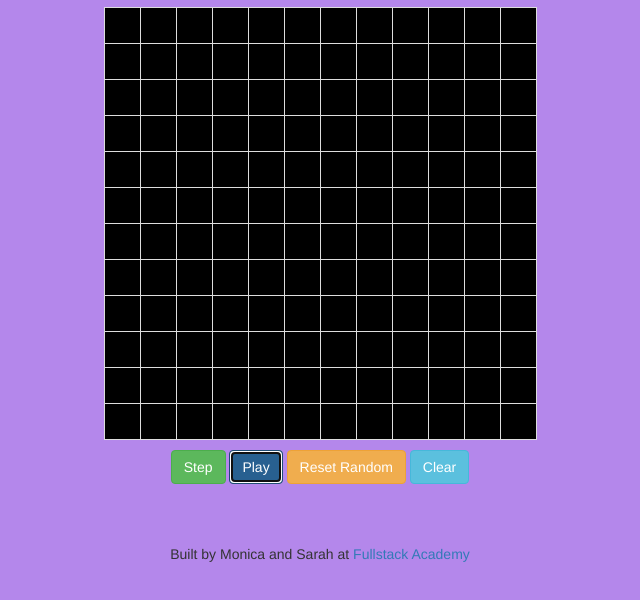
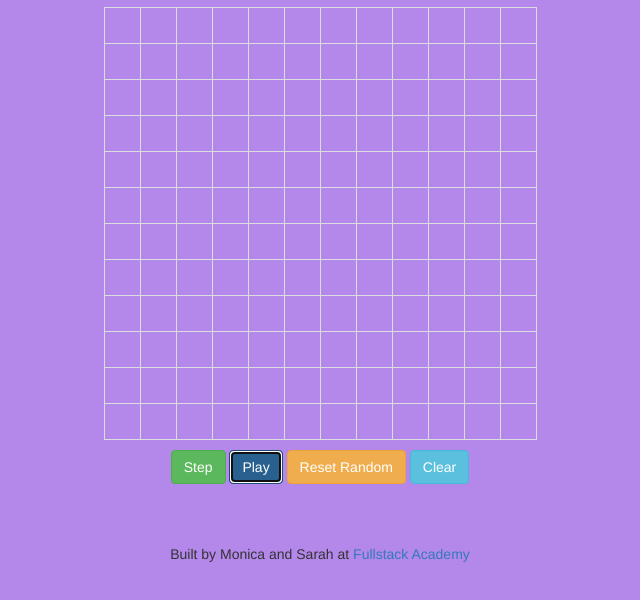
Before and after one commit to sarmchar/GameOfLife, a plain HTML site: page index.html in a window 1280 px wide. Both pictures are taken after a click on the button "Play". Shown: the part 66-666 px from the top of the page, without its empty margins (320-960 px from the left). Drawn offline with Linux system fonts and the light colour scheme.

Commit message:
style changes

```diff
--- a/board.js
+++ b/board.js
@@ -1,70 +1,23 @@
-/**
- * Given a width and height, construct a Board.
- *
- * @param {Int} width
- * @param {Int} height
- * @param {Array<Int>} cells the array to use for the cells (default: new Uint8Array(width * height))
- */
-function Board(width=32, height=32, cells) {
+function Board(width = 32, height = 32, cells) {
   this.width = width;
   this.height = height;
-  // We'll store our cells in a 1D typed array.
-  // Typed arrays are a lot like normal arrays, but they're
-  // (1) much faster, and (2) can only hold one kind of data type.
-  // In this case, we're creating a Uint8 typed array, which means
-  // it can only hold unsigned, 8-bit integers (ints from 0 to 255).
-  //
-  // Since we only really need to track 1 bit per cell, this is positively
-  // luxurious for our needs.
-  this.cells = cells || new Uint8Array(width * height)
+  this.cells = cells || new Uint8Array(width * height);
 }
 
-/**
- * indexFor(coords: [row: int, col: int]) -> int
- *
- * Given an array of coordinates [row, col], return the index of that cell in this
- * board's cells array.
- */
 Board.prototype.indexFor = function([row, col]) {
-  // OMG, a destructured parameter! ⬆️⬆️⬆️⬆️⬆️⬆️
-  //
-  // This digs into the array we were passed, plucks out the first
-  // two elements, and names them row and col. Any other elements
-  // are ignored.
-  //
-  // http://2ality.com/2015/01/es6-destructuring.html
+  if (row < 0 || row >= this.height || col < 0 || col >= this.width) return;
+  return row * this.width + col;
+};
 
-  // Return undefined if we're out of bounds
-  if (row < 0 || row >= this.height || col < 0 || col >= this.width)
-    return;
-  return row * this.width + col;
-}
-
-/**
- * get(coords: [row: int, col: int]) -> uint8
- *
- * Get the value of the board at coords.
- */
 Board.prototype.get = function (coords) {
   return this.cells[this.indexFor(coords)] || 0;
 };
 
-/**
- * set(coords: [row: int, col: int], value: uint8)
- *
- * Set the value of the board at coords to value.
- */
 Board.prototype.set = function(coords, value) {
   this.cells[this.indexFor(coords)] = value;
 };
 
-/**
- * livingNeighbors(coords: [row: int, col: int])
- *
- * Return the count of living neighbors around a given coordinate.
- */
 Board.prototype.livingNeighbors = function([row, col]) {
-   // TODO: Return the count of living neighbors.
   var count = 0;
   for (var i = row - 1; i < row + 2; i++){
     for (var j = col - 1; j < col + 2; j++){
@@ -78,22 +31,10 @@ Board.prototype.livingNeighbors = function([row, col]) {
   return count - this.get([row, col]);
 };
 
-/**
- * toggle(coords: [row: int, col: int])
- *
- * Toggle the cell at coords from alive to dead or vice versa.
- */
 Board.prototype.toggle = function(coords) {
   this.cells[this.indexFor(coords)] = !this.get(coords);
 };
 
-/**
- * Give the vitals of a cell (its current state, and how many living neighbors it
- * currently has), return whether it will be alive in the next tick.
- *
- * @param {Boolean} isAlive
- * @param {Number} numLivingNeighbors
- */
 function conway(isAlive, numLivingNeighbors) {
   if (isAlive){
     if (numLivingNeighbors < 2 || numLivingNeighbors > 3) return false;
@@ -104,14 +45,7 @@ function conway(isAlive, numLivingNeighbors) {
   }
 }
 
-/**
- * Given a present board, a future board, and a rule set, apply
- * the rules to the present and modify the future.
- *
- * @param {Board} present
- * @param {Board!} future (is mutated)
- * @param {(Boolean, Int) -> Boolean} rules (default: conway)
- */
+
 function tick(present, future, rules = conway) {
   for (var i = 0; i < present.cells.length; i++){
     var [row, col] = [Math.floor(i / present.width), i % present.width];
--- a/game.css
+++ b/game.css
@@ -22,7 +22,7 @@ td.alive {
 }
 
 td.dead {
-  background-color: #000;
+  background-color: #B487EB;
 }
 
 #control_panel {
```
